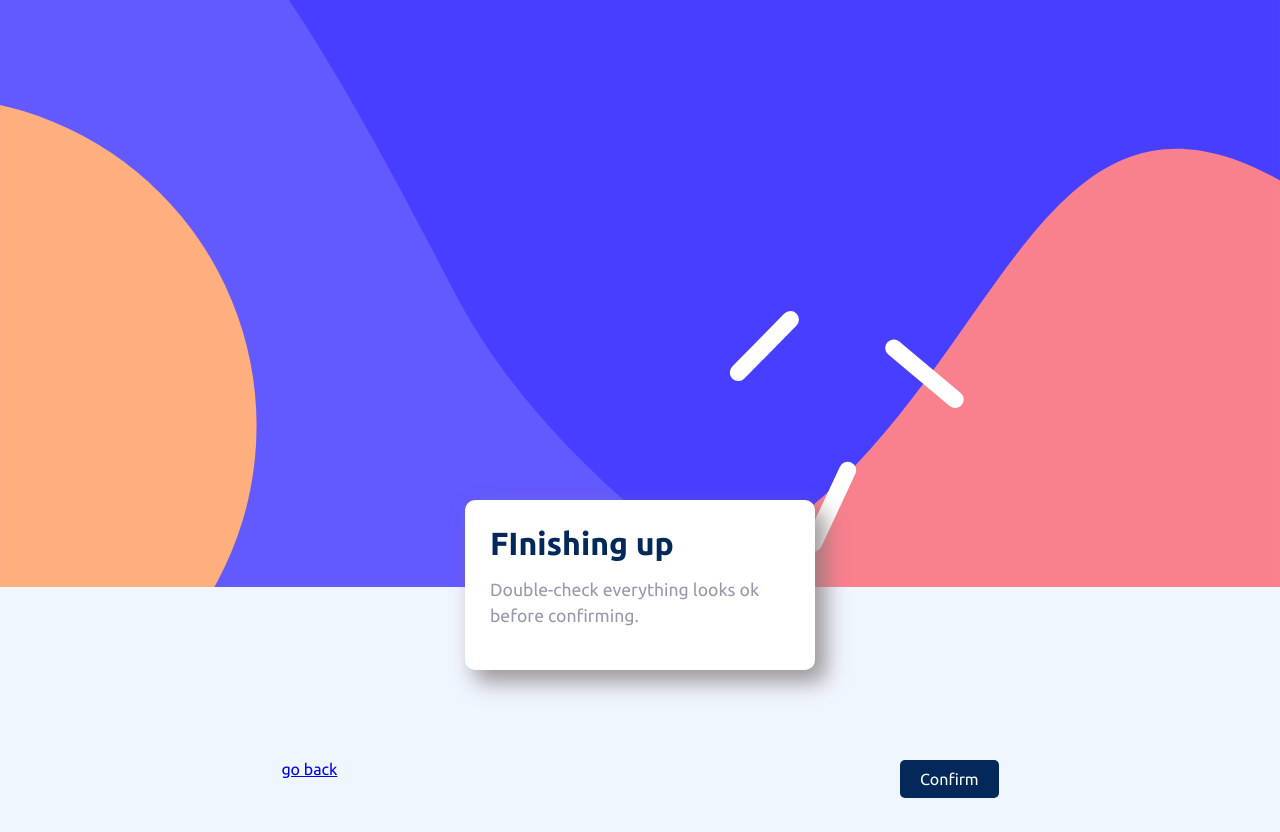
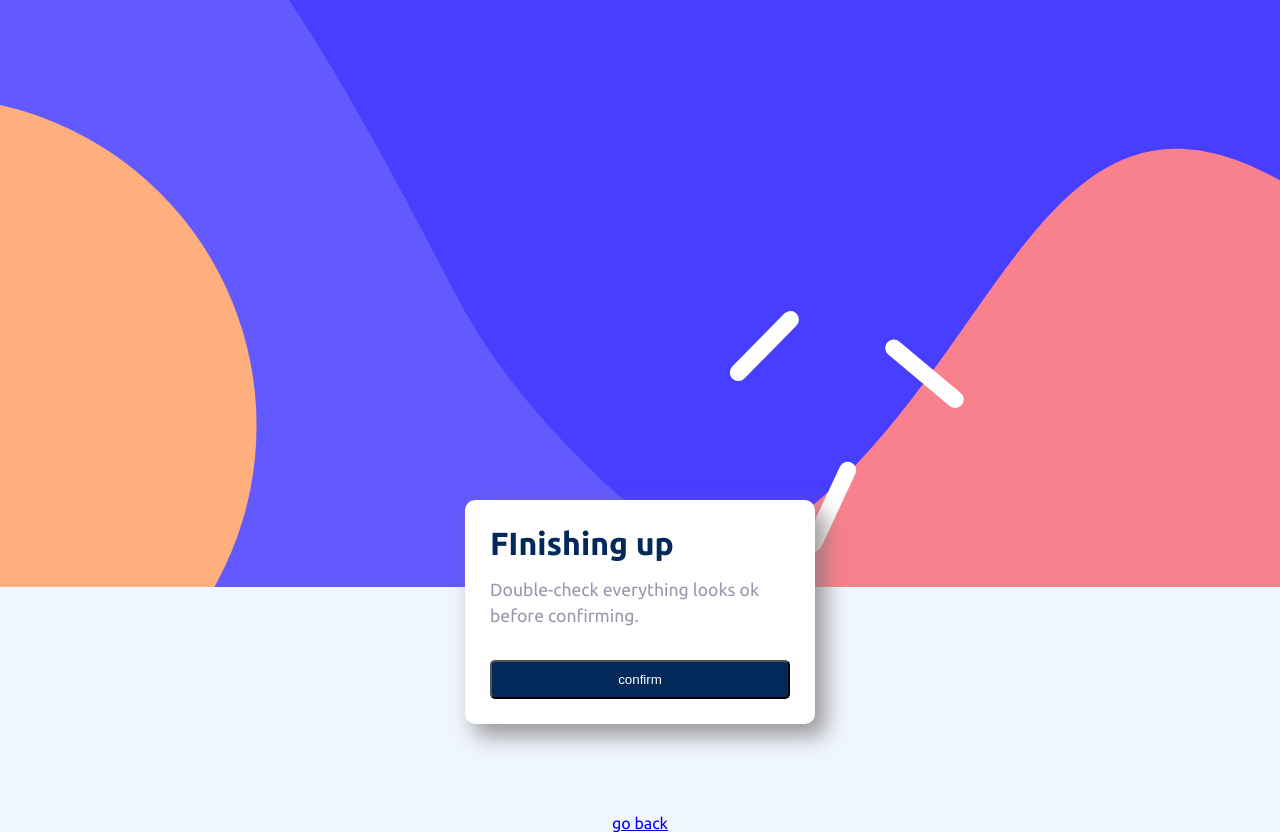
Before and after one commit to gio797/multi-step-form, a React (Vite) app: page /page4 in a window 1280 px wide. Before the commit the page ends 800 px from the top, so only its background shows below. Built offline with nearby package versions, Linux system fonts and the light colour scheme.

Commit message:
add useNavigate to page4

```diff
--- a/src/App.jsx
+++ b/src/App.jsx
@@ -26,7 +26,7 @@ function App() {
     setPlanType((prev) => !prev);
   }
 
-  console.log(formData);
+  // console.log(formData);
 
   function handleChange(event) {
     const { name, value, type, checked } = event.target;
--- a/src/pages/Page4.jsx
+++ b/src/pages/Page4.jsx
@@ -1,12 +1,20 @@
 import React from "react";
-import { Link } from "react-router-dom";
+import { Link, useNavigate } from "react-router-dom";
 import sidebar from "../assets/images/bg-sidebar-mobile.svg";
 
 function Page4({ planType, formData }) {
+  const navigate = useNavigate();
+
+  function handleSubmit(event) {
+    event.preventDefault();
+    console.log(formData);
+    navigate("/page5");
+  }
+
   return (
     <main>
       <img src={sidebar} alt="" className="side-bar-mob" />
-      <form className="form">
+      <form className="form" onSubmit={handleSubmit}>
         <h1 className="title">FInishing up</h1>
         <p className="text">
           Double-check everything looks ok before confirming.
@@ -14,12 +22,13 @@ function Page4({ planType, formData }) {
         <div>
           <h2>{formData.plan}</h2>
         </div>
+        <button className="next-page-btn">confirm</button>
       </form>
       <div className="links-wrapper">
         <Link to="/page3">go back</Link>
-        <Link to="/page5" className="next-page-btn">
+        {/* <Link to="/page5" className="next-page-btn">
           Confirm
-        </Link>
+        </Link> */}
       </div>
     </main>
   );
```
